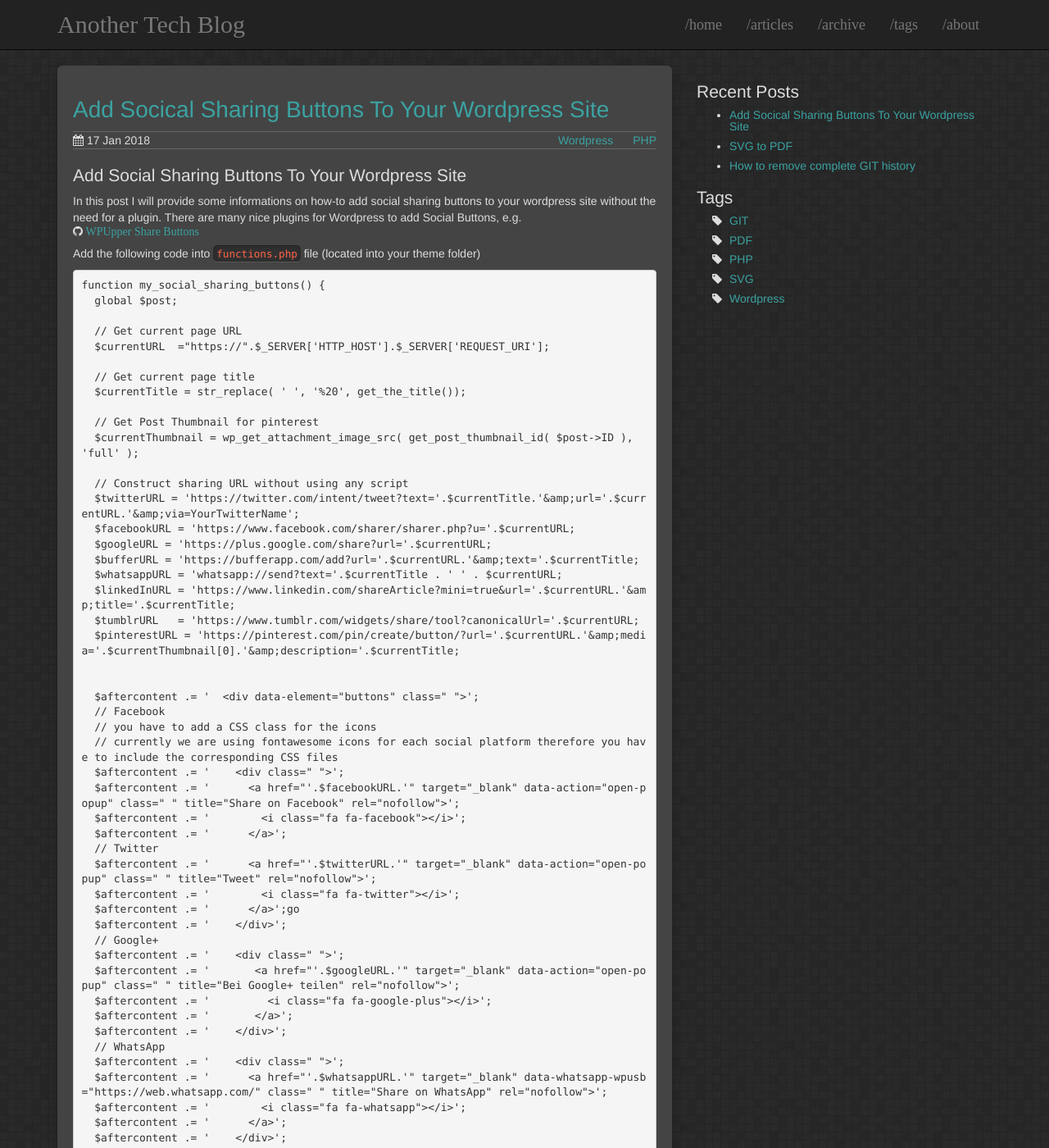
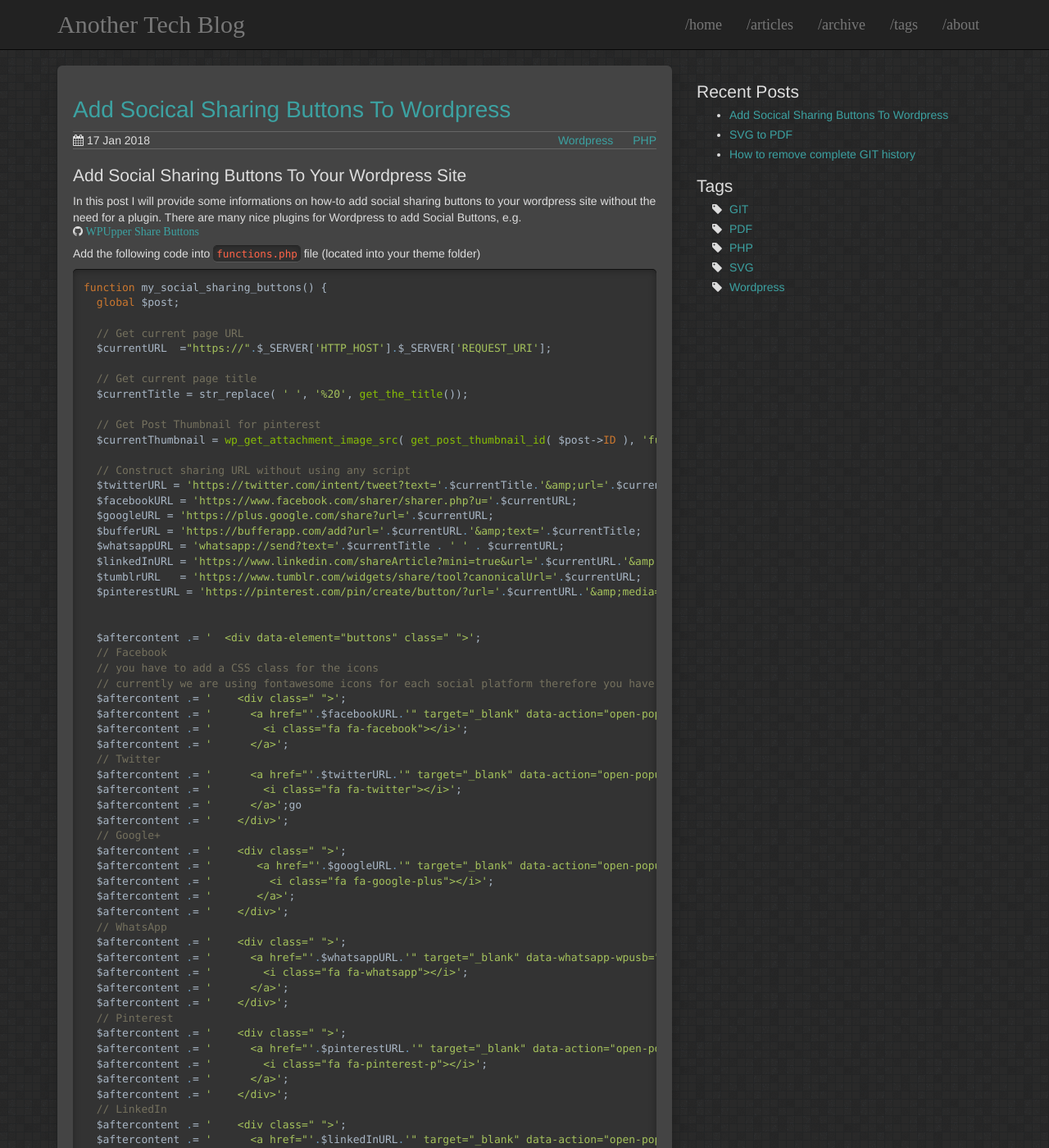
Before and after one commit to davidmainzer/davidmainzer.github.io, a Jekyll site: the page built from _posts/2018-01-17-Wordpress-share-buttons.md, in a window 1280 px wide and 1400 px high. Shown: the whole window at 82% size. Built offline with Jekyll 4.4.1, drawn with Linux system fonts in a browser that asks for light colours; some of the changed text lies outside the part shown.

Commit message:
update wordpress post

````diff
--- a/_posts/2018-01-17-Wordpress-share-buttons.md
+++ b/_posts/2018-01-17-Wordpress-share-buttons.md
@@ -1,6 +1,6 @@
 ---
 layout: post
-title: "Add Socical Sharing Buttons To Your Wordpress Site"
+title: "Add Socical Sharing Buttons To Wordpress"
 date: 2018-01-17 21:10:06
 share: true
 tags:
@@ -17,7 +17,7 @@ In this post I will provide some informations on how-to add social sharing butto
 
 Add the following code into `functions.php` file (located into your theme folder)
 
-```PHP
+```php
 function my_social_sharing_buttons() {
   global $post;
 
````
